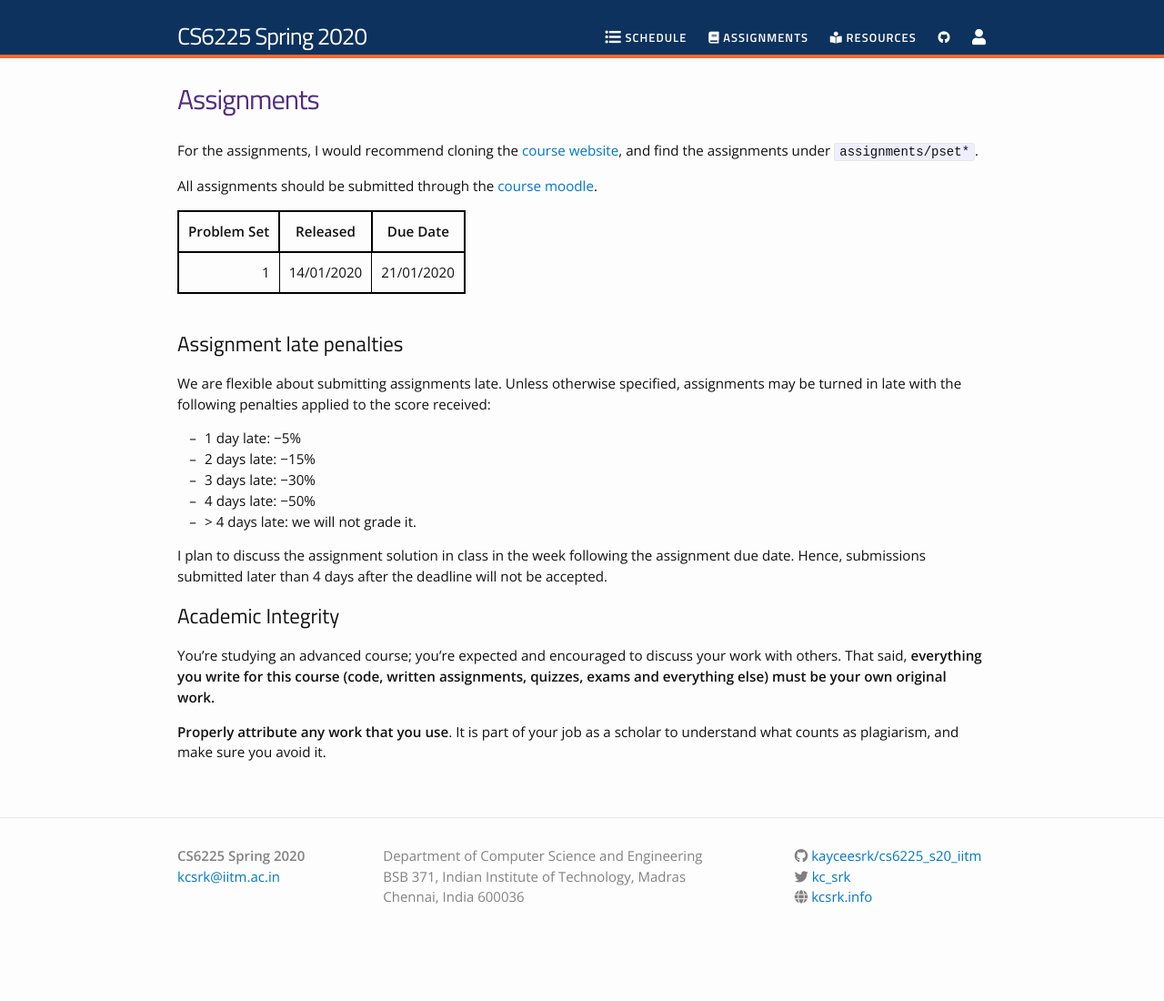
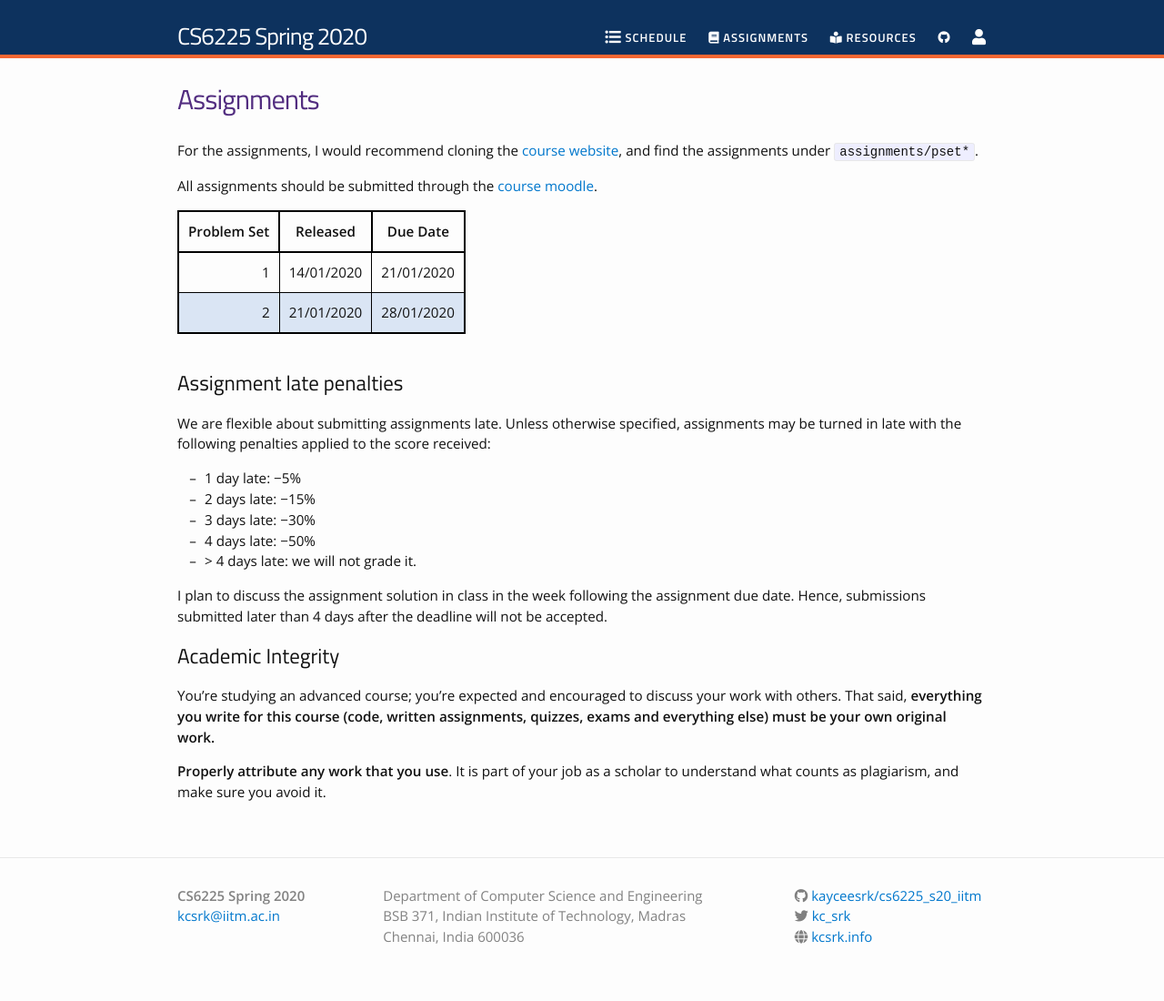
Before and after one commit to kayceesrk/cs6225_s20_iitm, a Jekyll site: the page built from assignments.md, in a window 1280 px wide. Shown: the whole page at 91% size. Built offline with Jekyll 4.4.1, drawn with Linux system fonts in a browser that asks for light colours; nearby versions of some CDN libraries; before the commit the page ends 1057 px from its top, so only the background shows below that.

Commit message:
Added assignment 2

```diff
--- a/assignments.md
+++ b/assignments.md
@@ -14,6 +14,7 @@ moodle](https://courses.iitm.ac.in/course/view.php?id=5339).
 | Problem Set | Released | Due Date |
 |------------:|----------|----------|
 | 1 | 14/01/2020 | 21/01/2020 |
+| 2 | 21/01/2020 | 28/01/2020 |
 
 <br/>
 
```
